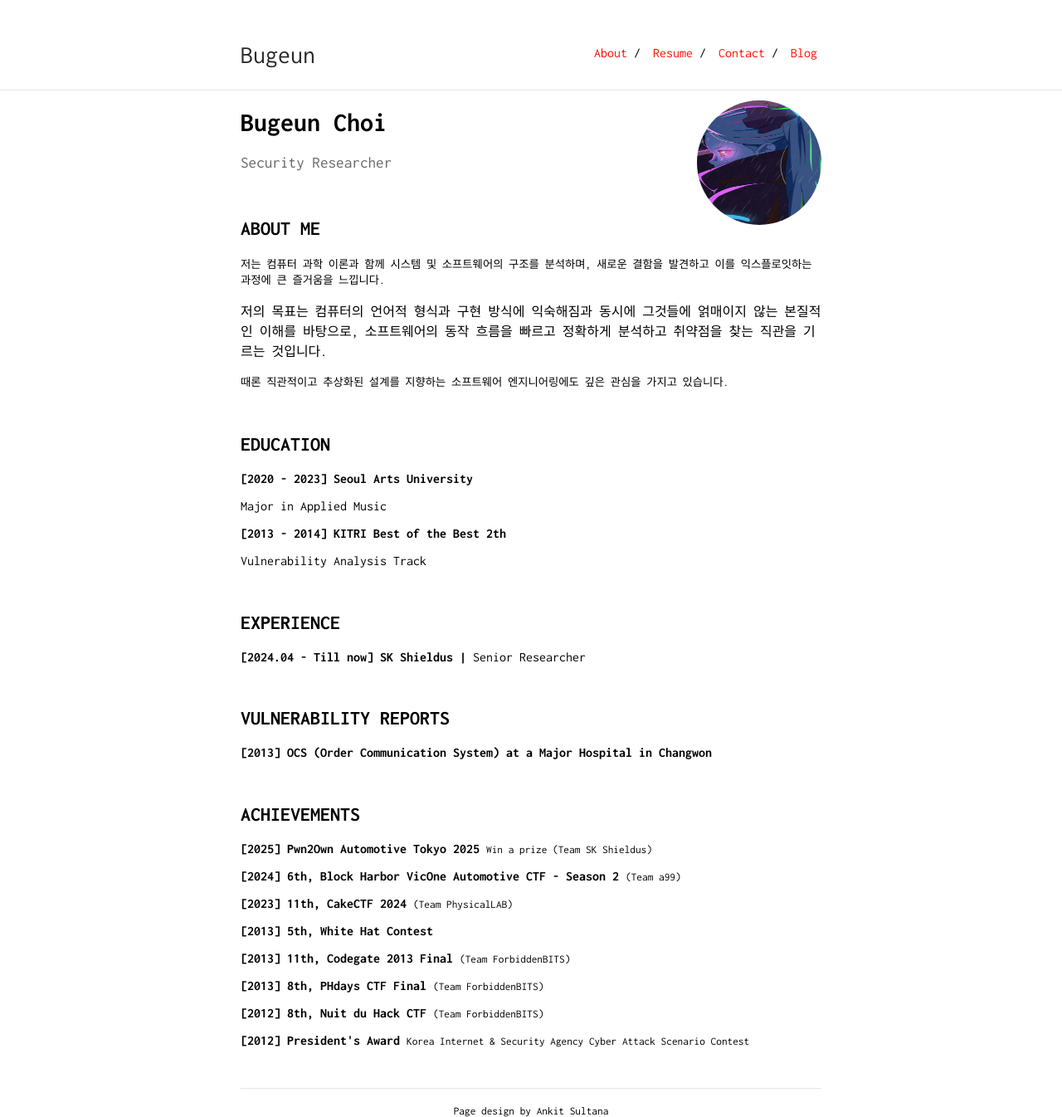
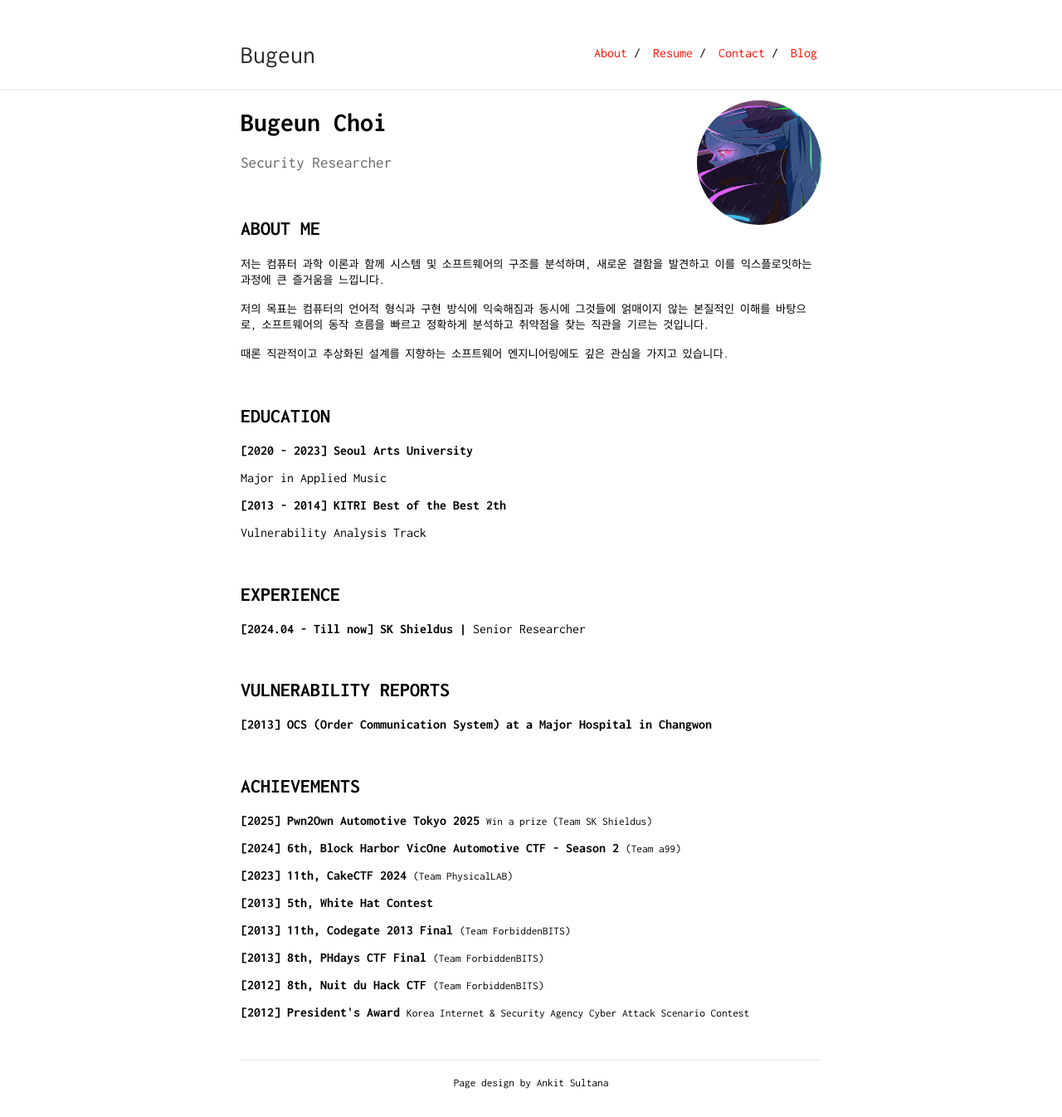
Before and after one commit to Bugeun/bugeun.github.io, a Jekyll site: the page built from index.md, in a window 1280 px wide. Shown: the whole page at 83% size. Built offline with Jekyll 4.4.1, drawn with Linux system fonts in a browser that asks for light colours; after the commit the page ends 1312 px from its top, so only the background shows below that.

```diff
--- a/index.md
+++ b/index.md
@@ -13,8 +13,8 @@ Security Researcher
 
 <p><small>저는 컴퓨터 과학 이론과 함께 시스템 및 소프트웨어의 구조를 분석하며, 새로운 결함을 발견하고 이를 익스플로잇하는 과정에 큰 즐거움을 느낍니다.</small></p>
 
-<p>저의 목표는 컴퓨터의 언어적 형식과 구현 방식에 익숙해짐과 동시에 그것들에 얽매이지 않는 본질적인 이해를 바탕으로,
-소프트웨어의 동작 흐름을 빠르고 정확하게 분석하고 취약점을 찾는 직관을 기르는 것입니다.</p>
+<p><small>저의 목표는 컴퓨터의 언어적 형식과 구현 방식에 익숙해짐과 동시에 그것들에 얽매이지 않는 본질적인 이해를 바탕으로,
+소프트웨어의 동작 흐름을 빠르고 정확하게 분석하고 취약점을 찾는 직관을 기르는 것입니다.</small></p>
 
 <p><small>때론 직관적이고 추상화된 설계를 지향하는 소프트웨어 엔지니어링에도 깊은 관심을 가지고 있습니다.</small></p>
 
```
